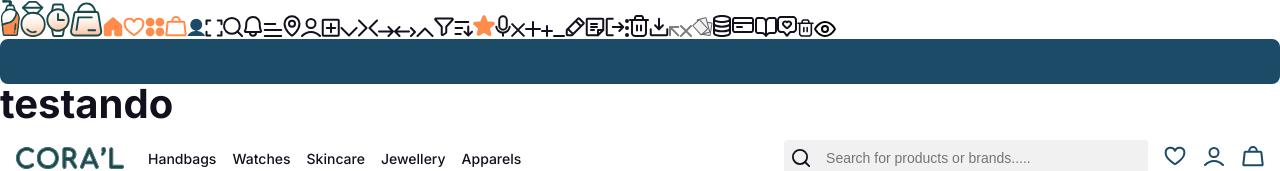
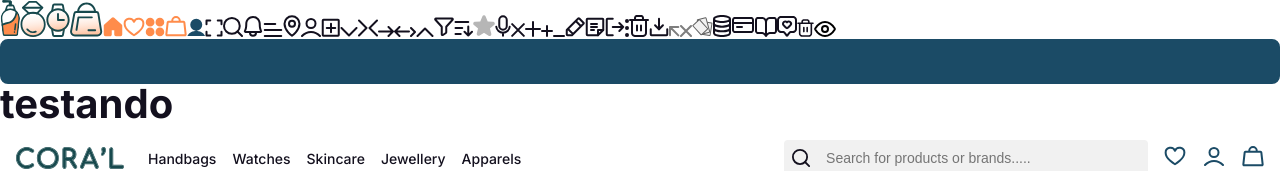
Before and after one commit to emanuelAlbuquerque/PWA-eCommerce, a React (Vite) app in the folder projeto-final/: page / in a window 1280 px wide. Shown: the top 171 px of the page. Built offline with nearby package versions, Linux system fonts and the light colour scheme.

Commit message:
Adicionado o icone para o checkbox e adicionando props de classes para alguns ícones

```diff
--- a/projeto-final/src/assets/Icons/General/ChevronRight.tsx
+++ b/projeto-final/src/assets/Icons/General/ChevronRight.tsx
@@ -1,4 +1,7 @@
-export function ChevronRight() {
+import { IconProps } from "../Product/SkinCare";
+
+
+export function ChevronRight({className}: IconProps) {
   return(
     <svg
       width={10}
@@ -6,6 +9,7 @@ export function ChevronRight() {
       viewBox="0 0 10 18"
       fill="none"
       xmlns="http://www.w3.org/2000/svg"
+      className={className}
     >
       <path
         d="M1 1.5L8.5 9 1 16.5"
@@ -13,7 +17,6 @@ export function ChevronRight() {
         strokeWidth={2}
         strokeLinecap="round"
         strokeLinejoin="round"
-        className="icon"
       />
     </svg>
   )
--- a/projeto-final/src/assets/Icons/General/SmallMinus.tsx
+++ b/projeto-final/src/assets/Icons/General/SmallMinus.tsx
@@ -1,4 +1,7 @@
-export function SmallMinus(){
+import { IconProps } from "../Product/SkinCare";
+
+
+export function SmallMinus({className}: IconProps){
   return (
     <svg
       width={12}
@@ -6,6 +9,7 @@ export function SmallMinus(){
       viewBox="0 0 12 2"
       fill="none"
       xmlns="http://www.w3.org/2000/svg"
+      className={className}
     >
       <path
         d="M11 1H1"
@@ -13,7 +17,6 @@ export function SmallMinus(){
         strokeWidth={2}
         strokeLinecap="round"
         strokeLinejoin="round"
-        className="icon"
       />
     </svg>
   )
--- a/projeto-final/src/assets/Icons/General/SmallPlus.tsx
+++ b/projeto-final/src/assets/Icons/General/SmallPlus.tsx
@@ -1,4 +1,7 @@
-export function SmallPlus(){
+import { IconProps } from "../Product/SkinCare";
+
+
+export function SmallPlus({className}:IconProps){
   return(
     <svg
       width={12}
@@ -6,6 +9,7 @@ export function SmallPlus(){
       viewBox="0 0 12 12"
       fill="none"
       xmlns="http://www.w3.org/2000/svg"
+      className={className}
     >
       <path
         d="M11 6H1M6 1v10"
@@ -13,7 +17,7 @@ export function SmallPlus(){
         strokeWidth={2}
         strokeLinecap="round"
         strokeLinejoin="round"
-        className="icon"
+
       />
     </svg>
   )
--- a/projeto-final/src/assets/Icons/General/Star.tsx
+++ b/projeto-final/src/assets/Icons/General/Star.tsx
@@ -1,4 +1,7 @@
-export function Star(){
+import { Theme } from "../../../styles/Theme";
+import { IconProps } from "../Product/SkinCare";
+
+export function Star({className}: IconProps){
   return(
     <svg
       width={22}
@@ -6,15 +9,15 @@ export function Star(){
       viewBox="0 0 22 22"
       fill="none"
       xmlns="http://www.w3.org/2000/svg"
+      className={className}
     >
       <path
         d="M11.414 16.881l4.728 2.996c.604.383 1.355-.187 1.175-.892l-1.366-5.374a.821.821 0 01.266-.832l4.24-3.53c.557-.463.27-1.388-.446-1.434l-5.537-.36a.79.79 0 01-.68-.501l-2.065-5.2a.78.78 0 00-1.458 0l-2.065 5.2a.79.79 0 01-.68.501l-5.537.36c-.716.046-1.003.97-.446 1.435l4.24 3.529a.82.82 0 01.266.832l-1.267 4.983c-.215.847.685 1.53 1.41 1.071l4.394-2.784a.77.77 0 01.828 0z"
-        fill="#FF8C4B"
-        stroke="#FF8C4B"
+        fill={Theme.Colors.lightText}
+        stroke={Theme.Colors.lightText}
         strokeWidth={2}
         strokeLinecap="round"
         strokeLinejoin="round"
-        className="icon"
       />
     </svg>
   )
```
Also changed, not shown: projeto-final/src/assets/Icons/General/Acept.tsx (added, +18 -0 lines), projeto-final/src/assets/img/acept.svg (added).
